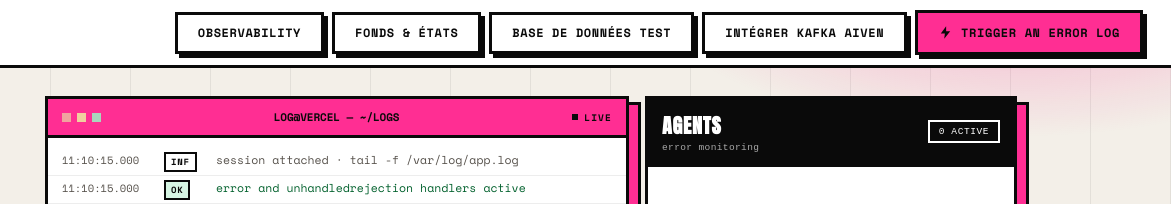
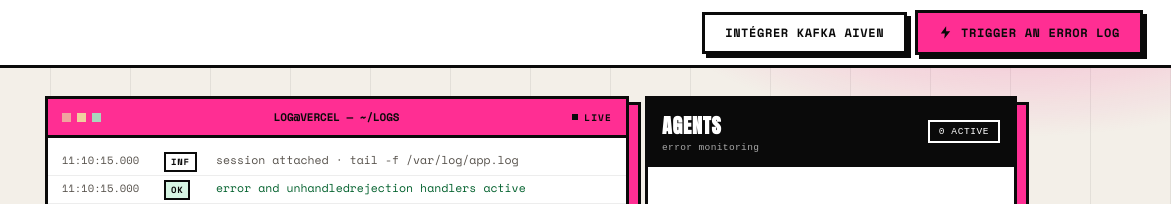
Before and after one commit to BaptisteFaisy/Log, a website: page site/index.html in a window 1280 px wide. Shown: the top 204 px of the page, 109-1280 px from the left. Drawn offline with nearby package versions, Linux system fonts and the light colour scheme; no server answers.

Commit message:
site: retire les boutons Observability, Fonds & etats et Base de donnees test

```diff
--- a/site/index.html
+++ b/site/index.html
@@ -25,9 +25,6 @@
     </a>
 
     <div class="topbar-actions">
-      <a class="btn btn-ghost obs-link" href="#observabilite">Observability</a>
-      <a class="btn btn-ghost" href="previews.html">Fonds &amp; états</a>
-      <button id="db-test" class="btn btn-ghost" type="button">Base de données test</button>
       <button id="kafka" class="btn btn-ghost" type="button">Intégrer Kafka Aiven</button>
       <button id="fire" class="btn btn-primary" type="button">
         <svg viewBox="0 0 24 24" aria-hidden="true"><path d="M13 2 4.5 13.5H11l-1 8.5L19.5 10H13l0-8Z"/></svg>
```
